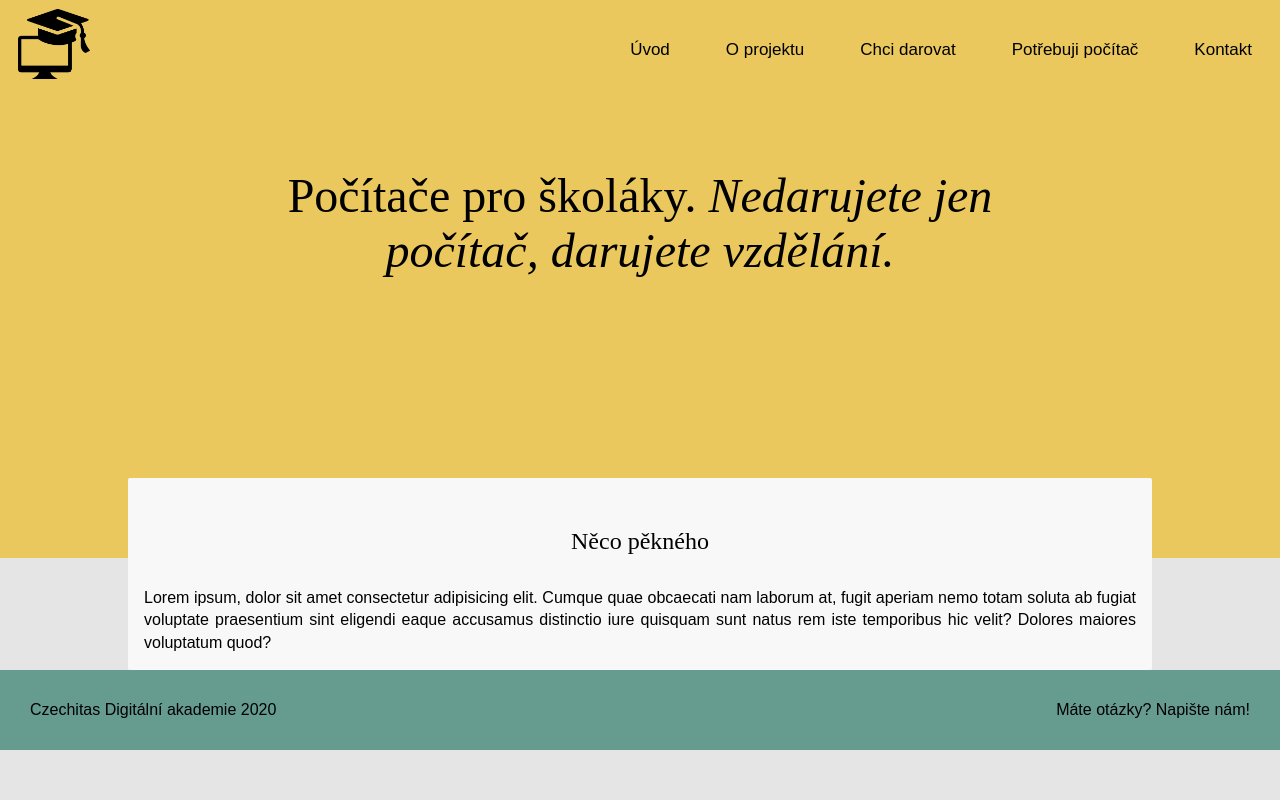
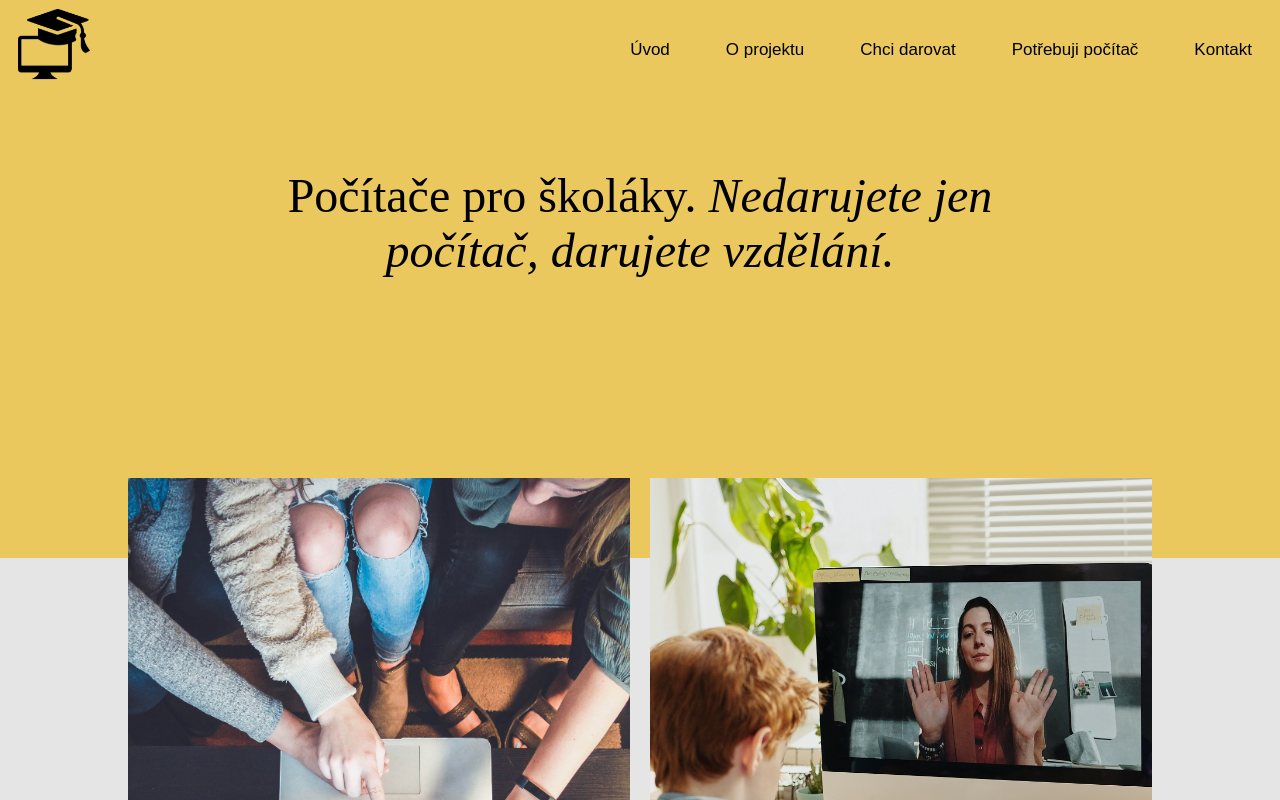
Before and after one commit to zuzubel/pocitace_pro_skolaky, a React app: page /about_project in a window 1280 px wide. Shown: the top 800 px of the page. Built offline with nearby package versions, Linux system fonts and the light colour scheme.

Commit message:
path of Donate component corrected

```diff
--- a/src/index.jsx
+++ b/src/index.jsx
@@ -10,7 +10,7 @@
 import { Form } from './components/Form/index';
 import { Contact } from './components/Contact/index';
 import { Footer } from './components/Footer/index';
-import { Donate } from './components/Donate/index'
+import { Donate } from './components/Donate/index';
 
 const App = () => {
   return (
@@ -21,8 +21,8 @@
           <AboutProject />
           <HowItWorks />
         </Route>
-        <Route>
-          <Donate path="/donate"/>
+        <Route path="/donate">
+          <Donate />
         </Route>
         <Route path="/form">
           <Form />
```
